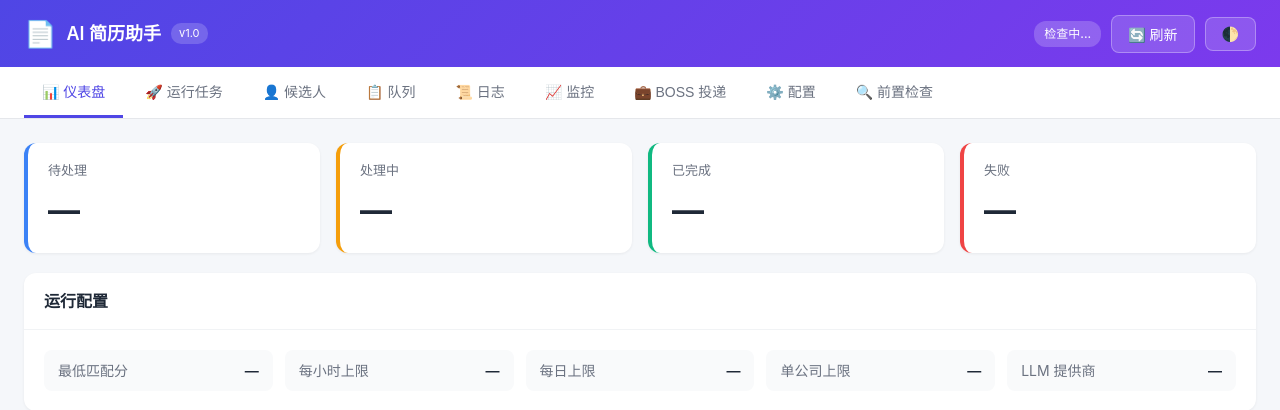
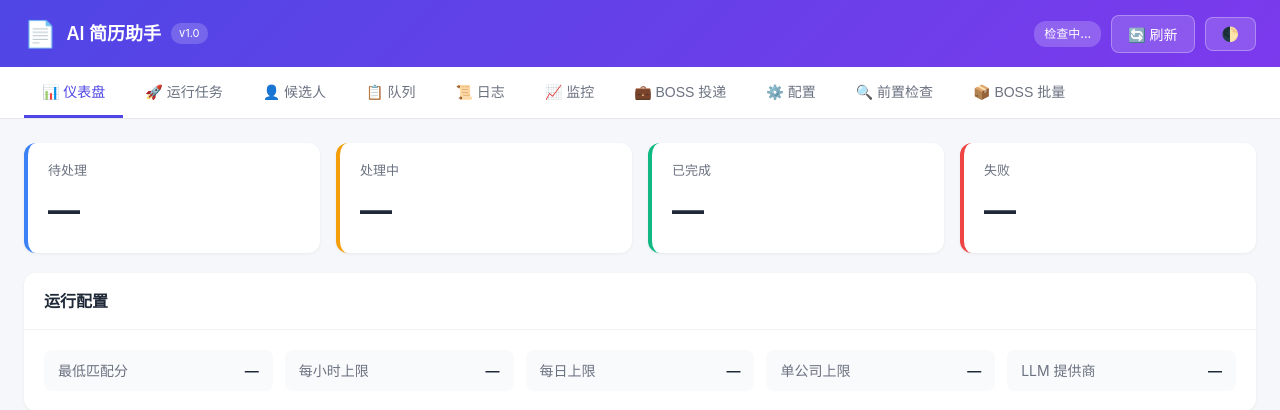
Before and after one commit to byxacb/ai-resume-autoapply, a FastAPI app: page / in a window 1280 px wide. Shown: the top 410 px of the page. Run offline with FastAPI, Linux system fonts and the light colour scheme.

Commit message:
feat(web): add boss-batch tab button and verify precheck tab

```diff
--- /dev/null
+++ b/uploads/fa23e772_resume_e2e.txt
@@ -0,0 +1 @@
+E2E test resume content
--- a/web/templates/index.html
+++ b/web/templates/index.html
@@ -30,7 +30,7 @@
     <button class="tab" data-tab="metrics">📈 监控</button>
     <button class="tab" data-tab="boss-apply">💼 BOSS 投递</button>
     <button class="tab" data-tab="settings">⚙️ 配置</button>
-  <button class="tab" data-tab="precheck">🔍 前置检查</button></nav>
+  <button class="tab" data-tab="precheck">🔍 前置检查</button><button class="tab" data-tab="boss-batch">📦 BOSS 批量</button></nav>
 
   <main>
     <!-- ============ Dashboard ============ -->
```
Also changed, not shown: candidates.db, reports/precheck_tab.png (added).
